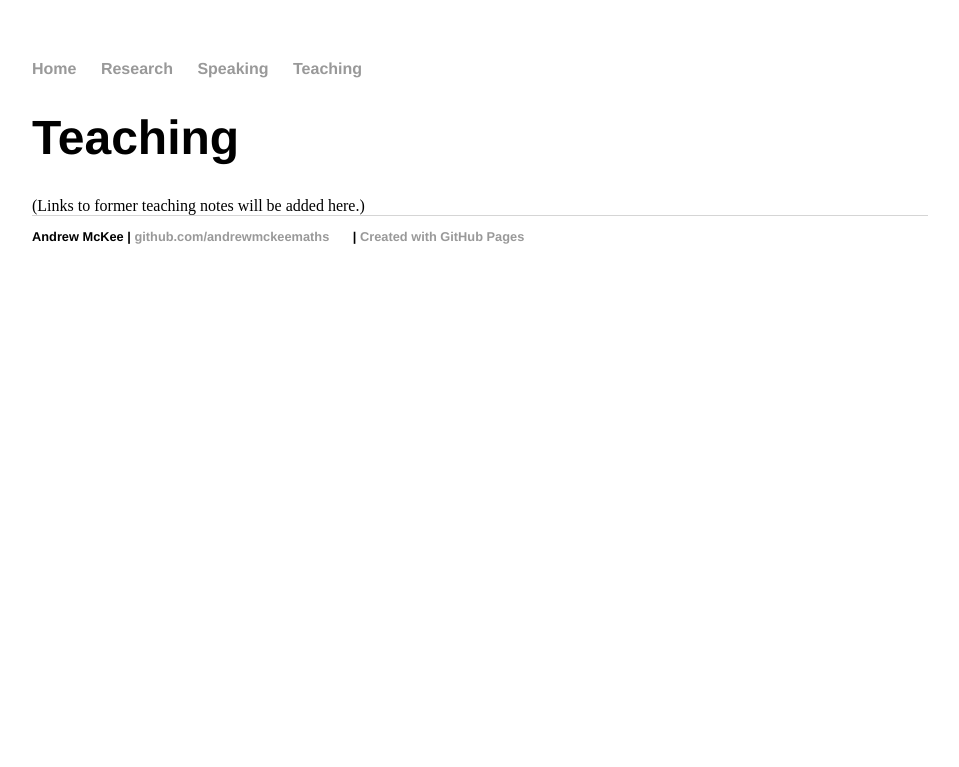
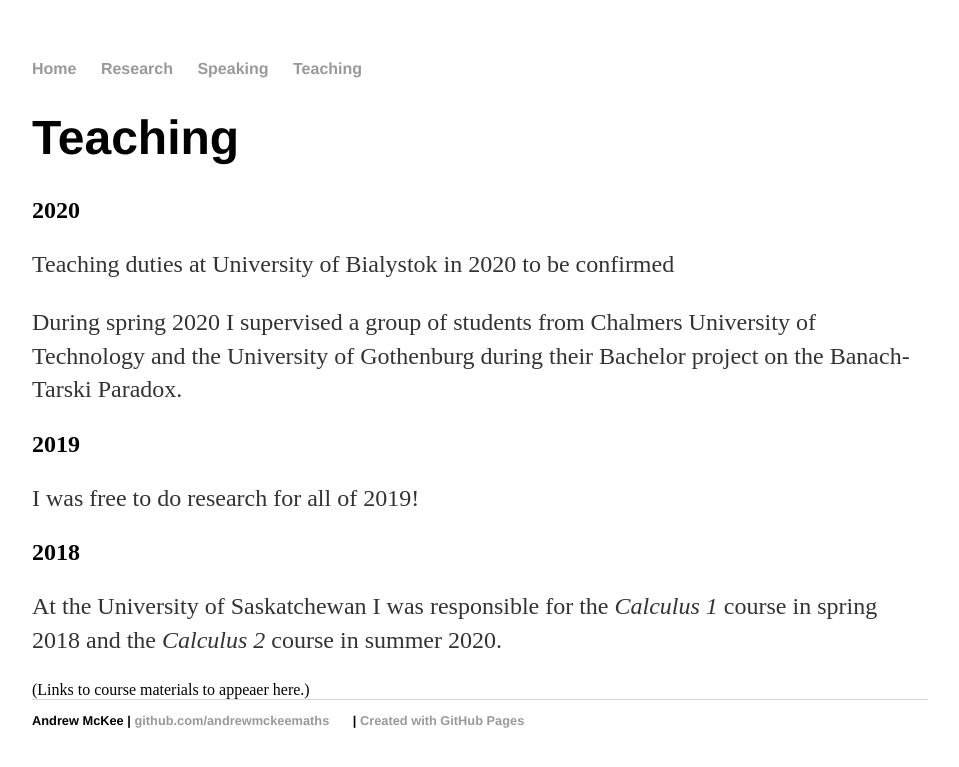
Before and after one commit to andrewmckeemaths/andrewmckeemaths.github.io, a Jekyll site: the page built from teaching/index.html, in a window 1280 px wide. Shown: the top 767 px of the page, without its empty margins (160-1119 px from the left). Built offline with Jekyll 4.4.1, drawn with Linux system fonts in a browser that asks for light colours.

Commit message:
Update index.html
Added brief description of each years teaching duties.

```diff
--- a/teaching/index.html
+++ b/teaching/index.html
@@ -5,4 +5,18 @@ title: Andrew McKee
 
 <h1>Teaching</h1>
 
-(Links to former teaching notes will be added here.)
+<h2>2020</h2>
+
+<p>Teaching duties at University of Bialystok in 2020 to be confirmed</p>
+
+<p>During spring 2020 I supervised a group of students from Chalmers University of Technology and the University of Gothenburg during their Bachelor project on the Banach-Tarski Paradox.</p>
+
+<h2>2019</h2>
+
+<p>I was free to do research for all of 2019!</p>
+
+<h2>2018</h2>
+
+<p>At the University of Saskatchewan I was responsible for the <em>Calculus 1</em> course in spring 2018 and the <em>Calculus 2</em> course in summer 2020.</p>
+
+(Links to course materials to appeaer here.)
```
